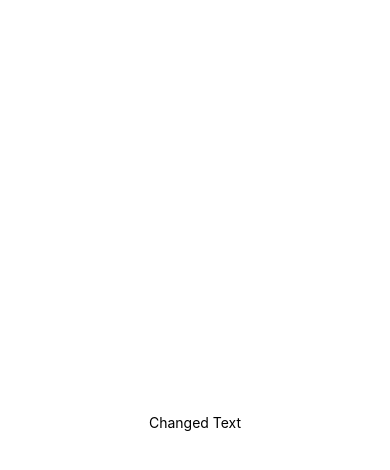
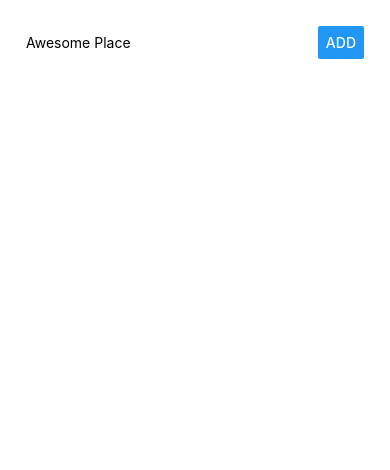
Before and after one commit to rishabh-malhotra/AwesomePlaces, a React Native app: screen / in a window 390 px wide. Shown: the top 470 px of the page. Built offline with nearby package versions, Linux system fonts and the light colour scheme.

Commit message:
styling changes

```diff
--- a/App.js
+++ b/App.js
@@ -1,19 +1,70 @@
-import React from 'react';
-import { StyleSheet, Text, View } from 'react-native';
+import React,{Component} from 'react';
+import { StyleSheet, Text, View,TextInput,Button } from 'react-native';
 
-export default function App() {
-  return (
-    <View style={styles.container}>
-      <Text>Changed Text</Text>
-    </View>
-  );
+export default class App extends Component {
+  state={
+    placename:"",
+    places:[]
+  }
+  placenameChangeHandler=val=>{
+    this.setState({
+      placename:val
+    });
+  };
+  placeSubmitButton=()=>{
+    if(this.state.placename.trim() === ''){
+      return;
+    }
+      this.setState(prevState=>{
+        const place=this.state.placename;
+        this.state.placename='';
+        return{
+          places:prevState.places.concat(place)
+        };
+      })
+
+  }
+  render(){
+    const placesOutput=this.state.places.map((place,i)=>(
+      <Text key={i}>{place}</Text>
+    ));
+    return (
+      <View style={styles.container}>
+        <View style={styles.inputContainer}>
+          <TextInput style={styles.placeInput}
+                      placeholder="Awesome Place"
+                      value={this.state.placename}
+                      onChangeText={this.placenameChangeHandler}/>
+          <Button style={styles.placeButton} title="ADD" onPress={this.placeSubmitButton}/>
+        </View>
+        <View>
+          {placesOutput}
+        </View>
+      </View>
+    );
+  }
 }
 
 const styles = StyleSheet.create({
   container: {
     flex: 1,
+    padding:26,
     backgroundColor: '#fff',
     alignItems: 'center',
-    justifyContent: 'center',
+    justifyContent: 'flex-start',
   },
+  inputContainer:{
+    //flex:1,
+    flexDirection:'row',
+    //alignContent:'center',
+    justifyContent:'space-between',
+    alignItems:'center',
+    width:'100%'
+  },
+  placeInput:{
+    width:"70%"
+  },
+  placeButton:{
+    width:"30%"
+  }
 });
```
